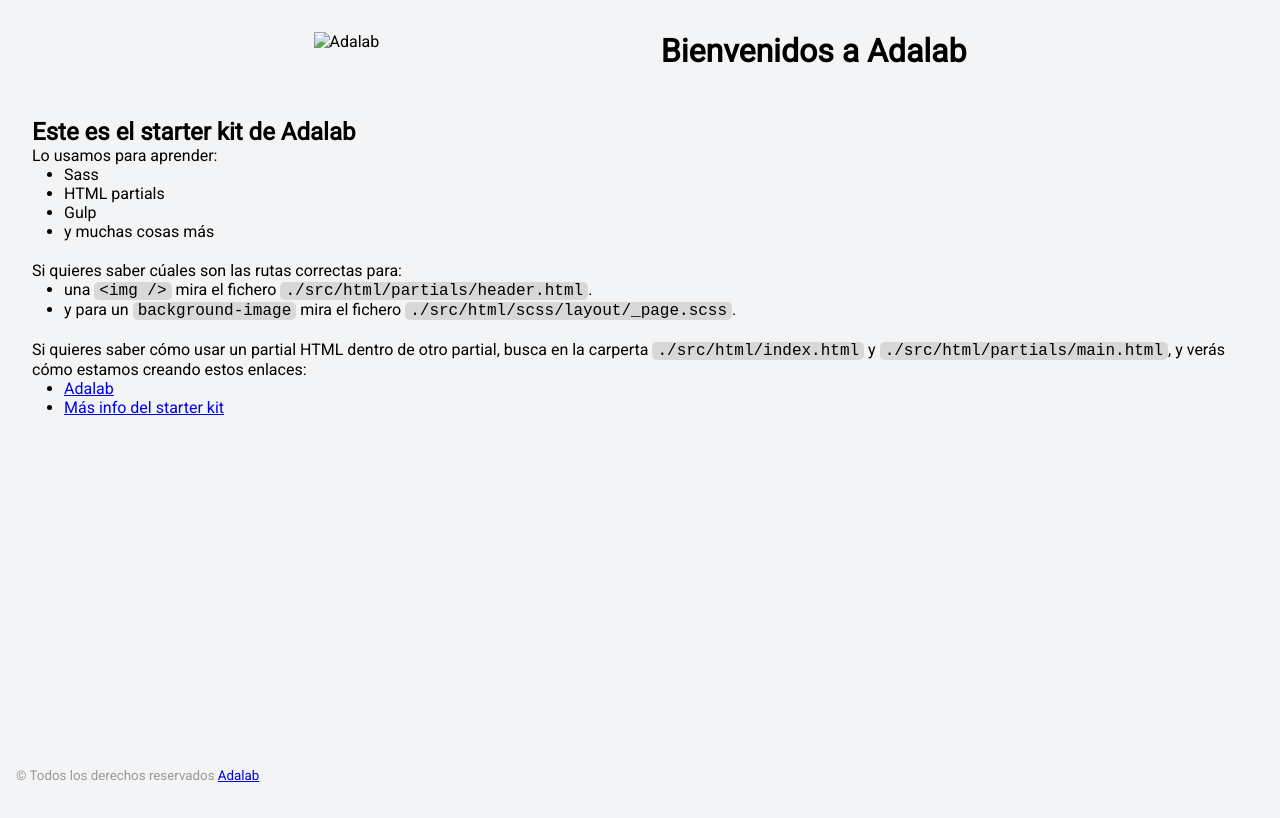
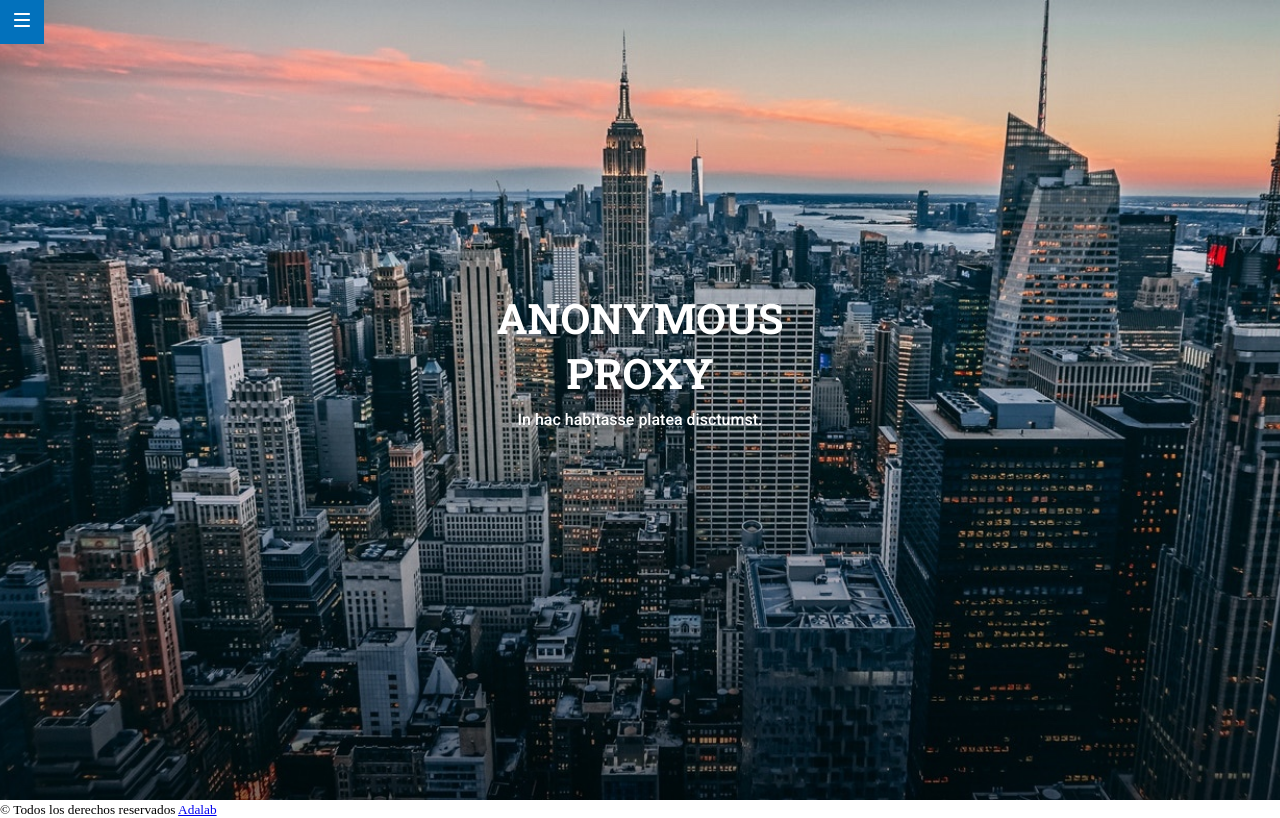
Before and after one commit to Adalab/modulo-1-evaluacion-final-moniLamas, a website: page docs/index.html in a window 1280 px wide. Drawn offline with Linux system fonts and the light colour scheme.

Commit message:
npm run docs

```diff
--- a/docs/assets/css/main.css
+++ b/docs/assets/css/main.css
@@ -1 +1 @@
-*{box-sizing:border-box;margin:0;padding:0}.code{font-size:16px;background:#d8d8d8;padding:0 5px;border-radius:5px}.link__adalab:hover{background-color:#099d8d;color:#fff}.link__github:hover{background-color:#CCC;color:#000}body{padding:2rem;height:100vh;background-image:url("../images/bg-adalab.png");background-color:#f3f4f5;font-family:"Roboto",sans-serif}.page__header{display:flex;justify-content:space-evenly;margin-bottom:3rem}.page__footer{position:fixed;left:0;bottom:0;width:100vw;padding:1rem;color:#999}.main__list{padding-left:2rem;padding-bottom:20px}
+*{box-sizing:border-box;margin:0;padding:0}.link__adalab:hover{background-color:#099d8d;color:#fff}.link__github:hover{background-color:#CCC;color:#000}.header{width:100%;height:100vh;background-image:url("../images/cover.jpg");background-size:cover;background-position:center}.header__menu{position:fixed;height:44px;width:44px;background-color:#0271bc;display:flex;justify-content:center;align-items:center}.header__title{height:100vh;display:flex;flex-direction:column;align-items:center;padding:290px 15px 50px 15px}.header__title--bigtitle{color:#fff;text-align:center;text-transform:uppercase;line-height:55px;text-shadow:0 2px 3px rgba(0,0,0,0.2);font-family:"Roboto Slab",serif;font-size:42px;width:290px;height:110px;margin-bottom:10px}.header__title--subtitle{color:#fff;font-family:"Roboto",sans-serif;font-weight:500;font-size:16px;text-align:center}
--- a/docs/index.html
+++ b/docs/index.html
@@ -4,56 +4,30 @@
 <head>
   <meta charset="UTF-8" />
   <meta name="viewport" content="width=device-width, initial-scale=1" />
+  <link rel="preconnect" href="https://fonts.googleapis.com">
+  <link rel="preconnect" href="https://fonts.gstatic.com" crossorigin>
+  <link href="https://fonts.googleapis.com/css2?family=Roboto+Slab:wght@700&display=swap" rel="stylesheet">
+  <link href="https://fonts.googleapis.com/css2?family=Roboto:wght@400;500&display=swap" rel="stylesheet">
+  <link rel="stylesheet" href="./assets/css/main.css">
   <title>Evaluación Final Módulo 1 Moni Lamas</title>
-  <link href="https://fonts.googleapis.com/css?family=Roboto&display=swap" rel="stylesheet" />
-  <link rel="stylesheet" href="./assets/css/main.css" />
-  <link rel="icon" href="./assets/images/favicon.png" />
+
 </head>
 
 <body>
   <div class="page">
-    <header class="page__header">
-      <img src="./assets/images/logo-adalab.png" alt="Adalab">
-      <h1>Bienvenidos a Adalab</h1>
+    <header class="header">
+      <div class="header__menu">
+        <a href="https://adalab.es/" title="Menu"><img src="./assets/images/ico-menu.svg" alt="Menu"></a>
+      </div>
+
+      <div class="header__title">
+        <h1 class="header__title--bigtitle">Anonymous proxy</h1>
+        <h3 class="header__title--subtitle">In hac habitasse platea disctumst.</h3>
+      </div>
+
+      <div class="header__arrow">
+      </div>
     </header>
-
-    <main class="page__main">
-      <h2>Este es el starter kit de Adalab</h2>
-      <p>Lo usamos para aprender:</p>
-      <ul class="main__list">
-        <li>Sass</li>
-        <li>HTML partials</li>
-        <li>Gulp</li>
-        <li>y muchas cosas más</li>
-      </ul>
-      <p>Si quieres saber cúales son las rutas correctas para:</p>
-      <ul class="main__list">
-        <li>
-          una <code class="code">&lt;img /&gt;</code> mira el fichero
-          <code class="code">./src/html/partials/header.html</code>.
-        </li>
-        <li>
-          y para un <code class="code">background-image</code> mira el fichero
-          <code class="code">./src/html/scss/layout/_page.scss</code>.
-        </li>
-      </ul>
-      <p>
-        Si quieres saber cómo usar un partial HTML dentro de otro partial, busca en la carperta
-        <code class="code">./src/html/index.html</code> y
-        <code class="code">./src/html/partials/main.html</code>, y verás cómo estamos creando estos
-        enlaces:
-      </p>
-      <ul class="main__list">
-        <li>
-          <a class="link__adalab" href="https://adalab.es">Adalab</a>
-
-        </li>
-        <li>
-          <a class="" href="./more-info.html">Más info del starter kit</a>
-
-        </li>
-      </ul>
-    </main>
 
     <footer class="page__footer">
       <small>
```
